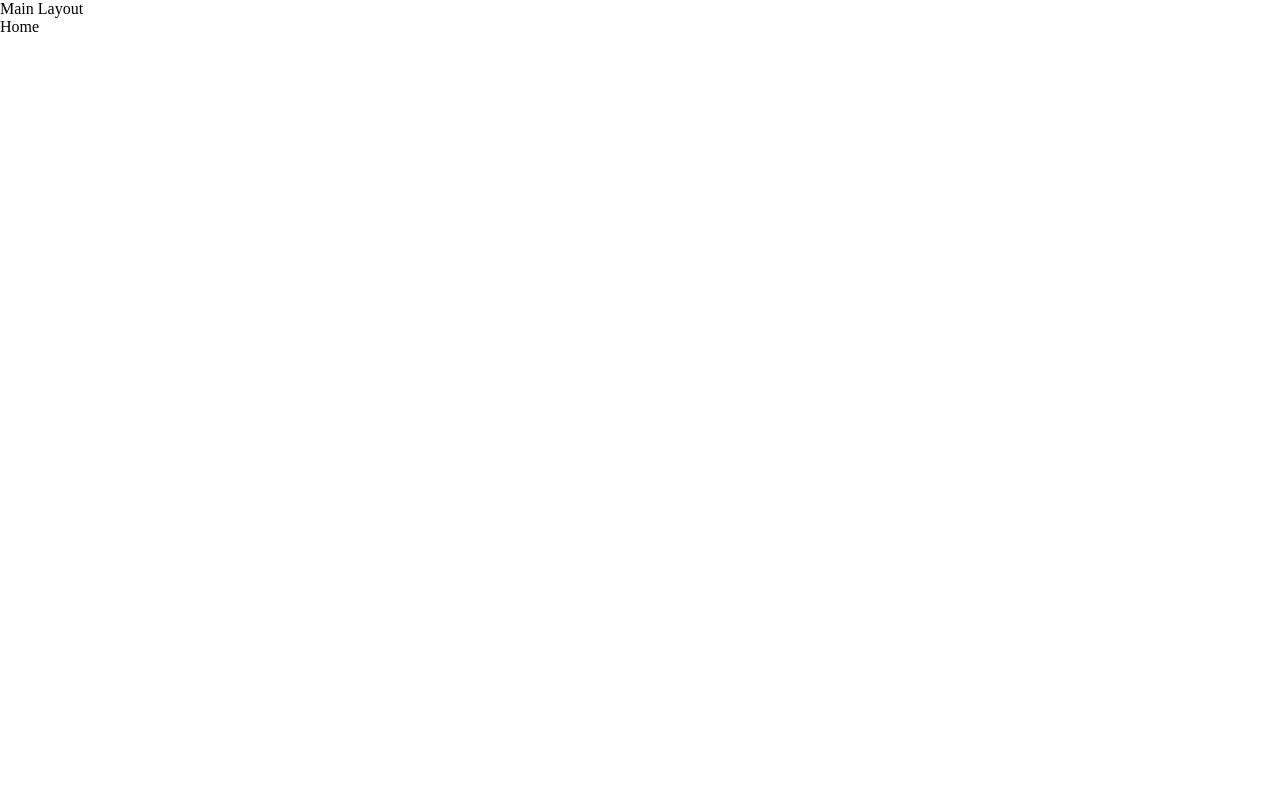
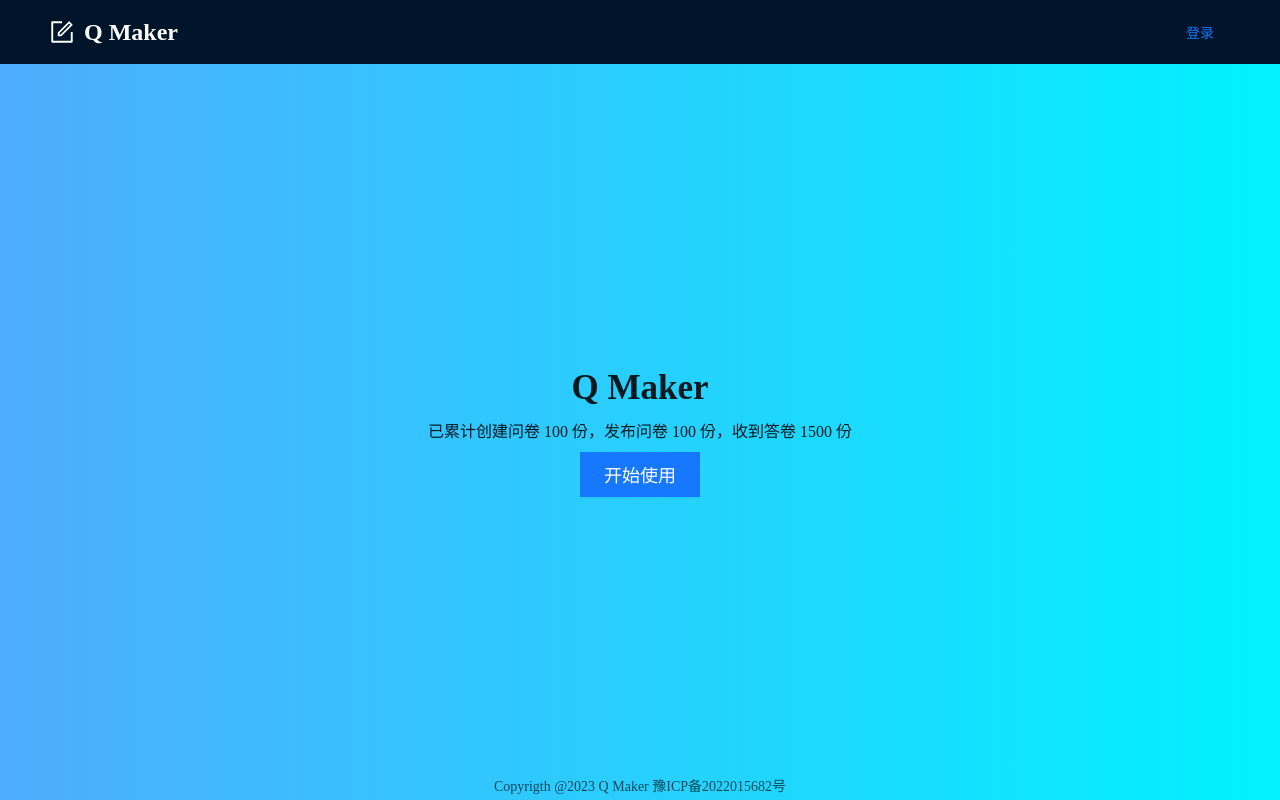
Before and after one commit to DrssXpro/Q-Maker, a React (Vite) app: page / in a window 1280 px wide. Built offline with nearby package versions, Linux system fonts and the light colour scheme.

Commit message:
feat: mainlayout搭建 首页布局开发

```diff
--- a/package.json
+++ b/package.json
@@ -10,6 +10,7 @@
     "preview": "vite preview"
   },
   "dependencies": {
+    "@ant-design/icons": "^5.1.4",
     "@reduxjs/toolkit": "^1.9.5",
     "antd": "^5.6.1",
     "axios": "^1.4.0",
--- /dev/null
+++ b/src/components/FsFooter/FsFooter.module.scss
@@ -0,0 +1,11 @@
+.fs-footer {
+  width: 100%;
+  position: fixed;
+  bottom: 5px;
+  left: 0;
+  display: flex;
+  align-items: center;
+  justify-content: center;
+  font-size: 14px;
+  color: rgba(0, 0, 0, 0.65);
+}
--- /dev/null
+++ b/src/components/FsFooter/FsFooter.tsx
@@ -0,0 +1,7 @@
+import { FC } from "react";
+import styles from "./FsFooter.module.scss";
+const FsFooter: FC = () => {
+  return <div className={styles["fs-footer"]}>Copyrigth @2023 Q Maker 豫ICP备2022015682号</div>;
+};
+
+export default FsFooter;
--- a/src/layout/MainLayout.tsx
+++ /dev/null
@@ -1,13 +0,0 @@
-import { FC } from "react";
-import { Outlet } from "react-router-dom";
-
-const MainLayout: FC = () => {
-  return (
-    <>
-      <div>Main Layout</div>
-      <Outlet />
-    </>
-  );
-};
-
-export default MainLayout;
--- /dev/null
+++ b/src/layout/MainLayout/MainLayout.tsx
@@ -0,0 +1,25 @@
+import { FC } from "react";
+import { Outlet } from "react-router-dom";
+import { Layout } from "antd";
+import Logo from "./components/Logo";
+import styles from "./style/mainlayout.module.scss";
+import UserInfo from "./components/UserInfo";
+import FsFooter from "../../components/FsFooter/FsFooter";
+const { Header, Content } = Layout;
+
+const MainLayout: FC = () => {
+  return (
+    <>
+      <Header className={styles["main-header"]}>
+        <Logo />
+        <UserInfo />
+      </Header>
+      <Content className={styles["main-content"]}>
+        <Outlet />
+      </Content>
+      <FsFooter />
+    </>
+  );
+};
+
+export default MainLayout;
--- /dev/null
+++ b/src/layout/MainLayout/components/Logo.tsx
@@ -0,0 +1,15 @@
+import { FC } from "react";
+import { FormOutlined } from "@ant-design/icons";
+import styles from "./style/Logo.module.scss";
+const Logo: FC = () => {
+  return (
+    <>
+      <div className={styles.logo}>
+        <FormOutlined />
+        <span>Q Maker</span>
+      </div>
+    </>
+  );
+};
+
+export default Logo;
--- /dev/null
+++ b/src/layout/MainLayout/components/UserInfo.tsx
@@ -0,0 +1,12 @@
+import { Button } from "antd";
+import { FC } from "react";
+
+const UserInfo: FC = () => {
+  return (
+    <>
+      <Button type="link">登录</Button>
+    </>
+  );
+};
+
+export default UserInfo;
--- /dev/null
+++ b/src/layout/MainLayout/components/style/Logo.module.scss
@@ -0,0 +1,9 @@
+.logo {
+  display: flex;
+  align-items: center;
+  justify-content: center;
+  gap: 10px;
+  color: #fff;
+  font-size: 24px;
+  font-weight: 700;
+}
--- /dev/null
+++ b/src/layout/MainLayout/style/mainlayout.module.scss
@@ -0,0 +1,9 @@
+.main-header {
+  display: flex;
+  align-items: center;
+  justify-content: space-between;
+}
+
+.main-content {
+  height: calc(100vh - 64px);
+}
--- a/src/pages/home/index.tsx
+++ b/src/pages/home/index.tsx
@@ -1,9 +1,16 @@
 import { FC } from "react";
-
+import styles from "./style/home.module.scss";
+import { Button } from "antd";
 const Home: FC = () => {
   return (
     <>
-      <div>Home</div>
+      <div className={styles["home-container"]}>
+        <div className={styles["home-title"]}>Q Maker</div>
+        <div>已累计创建问卷 100 份，发布问卷 100 份，收到答卷 1500 份</div>
+        <Button type="primary" style={{ width: "120px", height: "45px", fontSize: "18px", borderRadius: "0" }}>
+          开始使用
+        </Button>
+      </div>
     </>
   );
 };
--- /dev/null
+++ b/src/pages/home/style/home.module.scss
@@ -0,0 +1,14 @@
+.home-container {
+  width: 100%;
+  height: 100%;
+  display: flex;
+  flex-direction: column;
+  justify-content: center;
+  align-items: center;
+  gap: 10px;
+  background-image: linear-gradient(to right, #4facfe 0%, #00f2fe 100%);
+  .home-title {
+    font-weight: 700;
+    font-size: 35px;
+  }
+}
--- a/src/router/index.tsx
+++ b/src/router/index.tsx
@@ -1,5 +1,5 @@
 import { RouteObject, createBrowserRouter } from "react-router-dom";
-import MainLayout from "../layout/MainLayout";
+import MainLayout from "../layout/MainLayout/MainLayout";
 import Home from "../pages/home";
 import Login from "../pages/login";
 import Register from "../pages/register";
```
Also changed, not shown: 1 other file (tests, documents, lock files or other folders).
